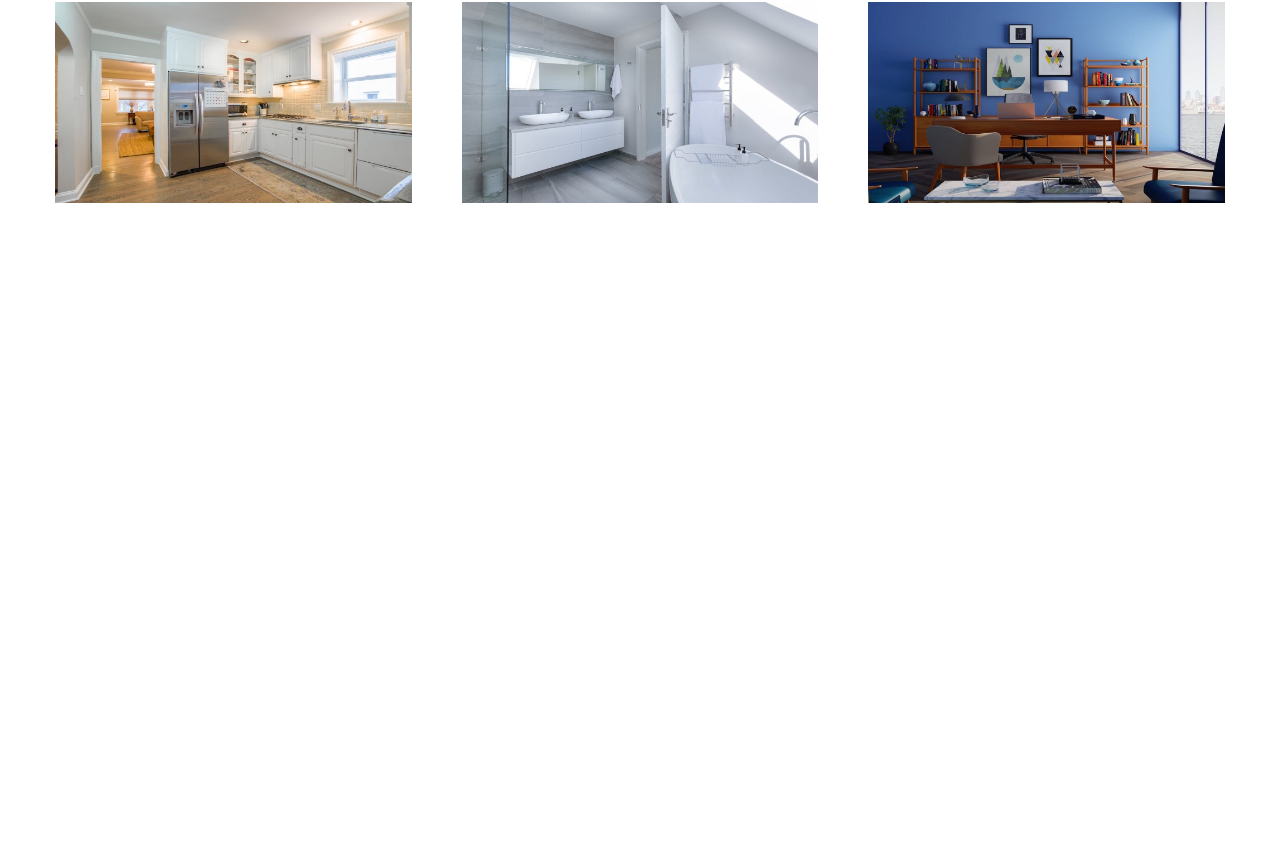
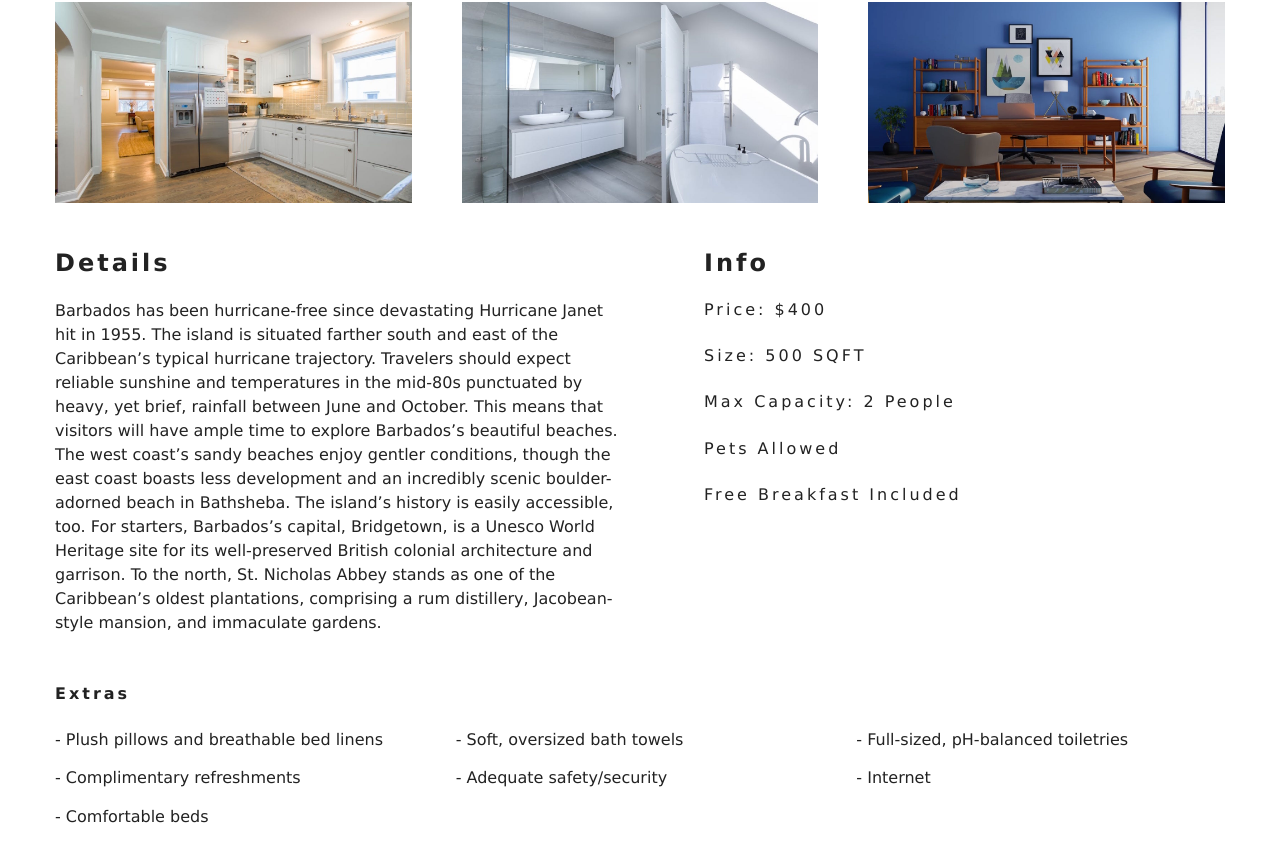
Before and after one commit to chris-hjelmfelt/React_Ecommerce, a React (Create React App) app: page /rooms/double-deluxe in a window 1280 px wide. Shown: the part 624-1486 px from the top of the page. Before the commit the page ends 827 px from the top, so only its background shows below. Built offline with nearby package versions, Linux system fonts and the light colour scheme.

Commit message:
finished single room page

```diff
--- a/src/pages/SingleRoom.js
+++ b/src/pages/SingleRoom.js
@@ -52,6 +52,29 @@
         })}
         */}
         </div>
+        <div className="single-room-info">
+          <article className="desc">
+            <h3>details</h3>
+            <p>{description}</p>
+
+          </article>
+          <article className="info">
+            <h3>info</h3>
+            <h6>price: ${price}</h6>
+            <h6>size: {size} SQFT</h6>
+            <h6>max capacity: {capacity > 1 ? `${capacity} people` : `${capacity} person`}</h6>
+            <h6>{pets ? `pets allowed` : `pets not allowed`}</h6>
+            <h6>{breakfast ? `free breakfast included` : ``}</h6>
+          </article>
+        </div>
+      </section>
+      <section className="room-extras">
+        <h6>extras</h6>
+        <ul className="extras">
+          {extras.map((item,index) => {
+            return <li key={index}>- {item}</li>
+          })}
+        </ul>
       </section>
 
       </>
```
Also changed, not shown: 1 other file (tests, documents, lock files or other folders).
